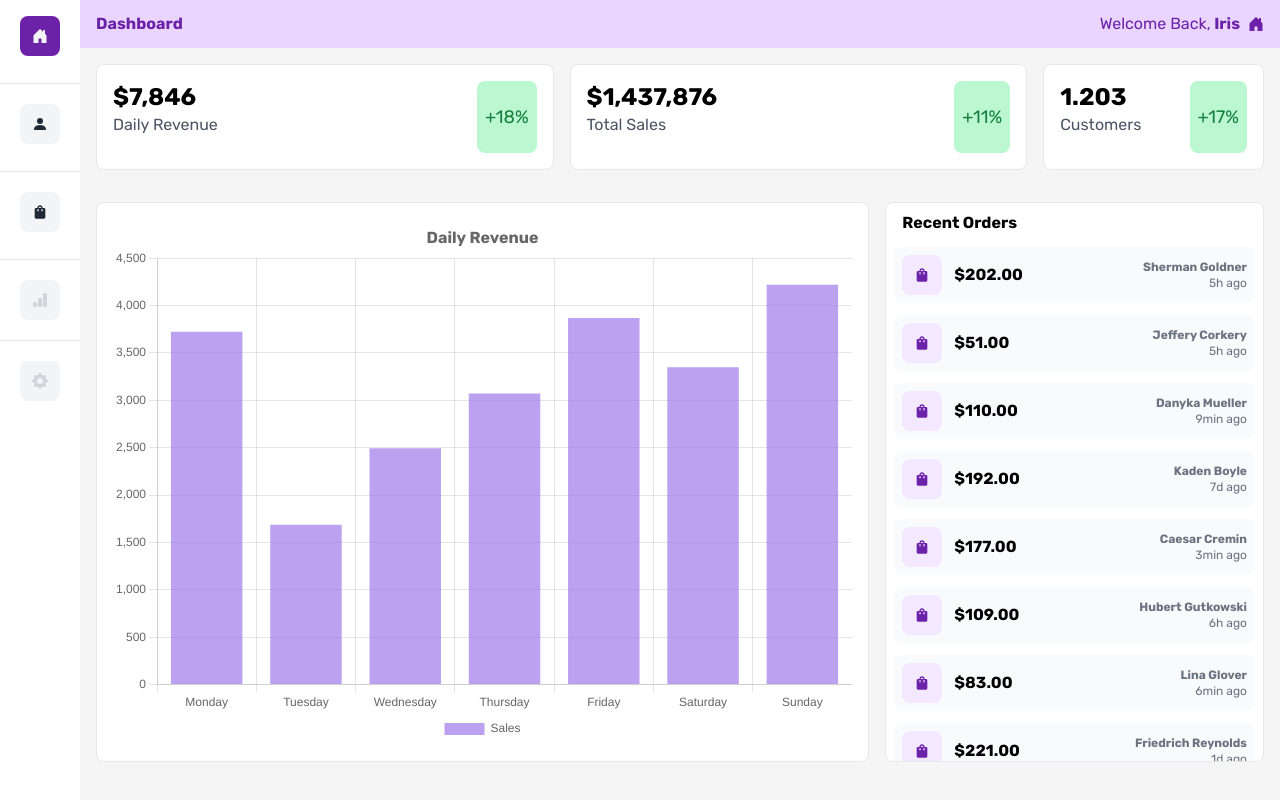
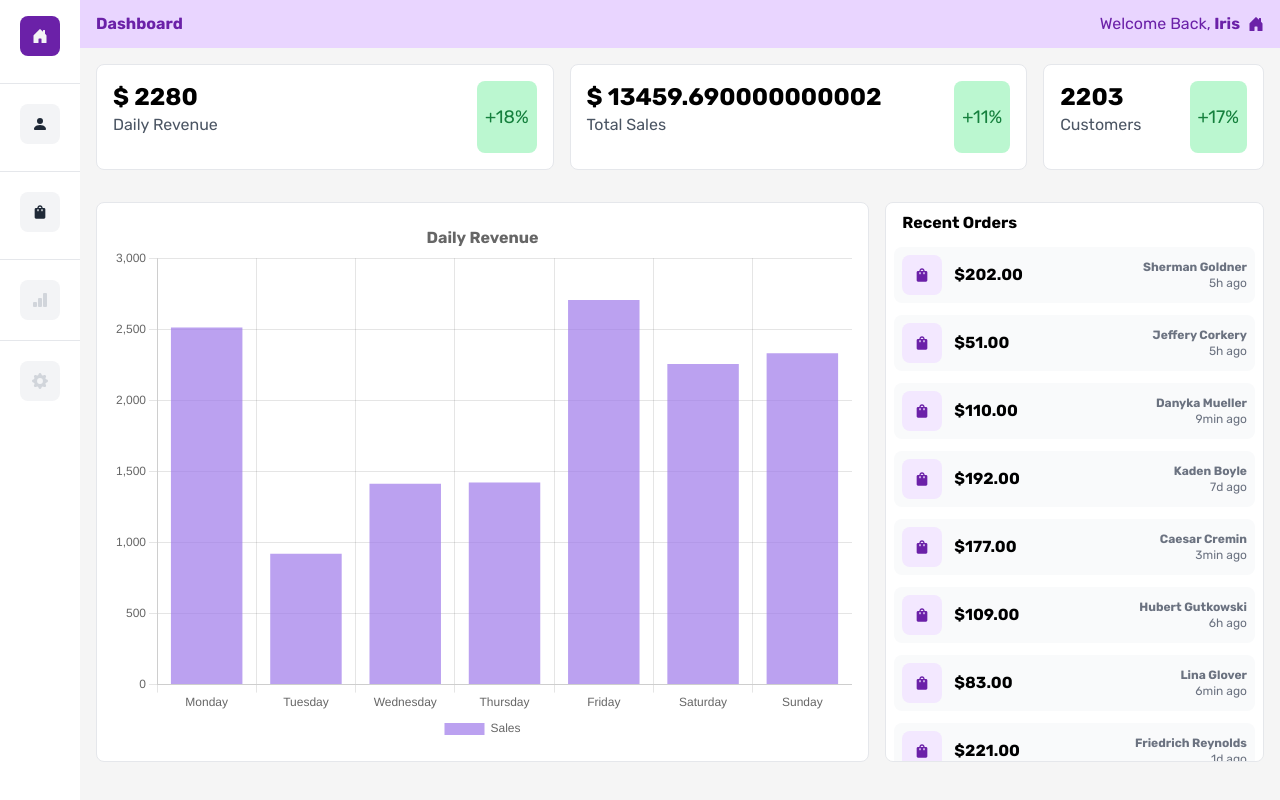
Before and after one commit to line-em/next-dashboard, a Next.js app: page / in a window 1280 px wide. Shown: the top 800 px of the page. Built offline with nearby package versions, Linux system fonts and the light colour scheme.

Commit message:
passed Data down to TopCharts so all index elements are in sync

```diff
--- a/src/components/TopCards.tsx
+++ b/src/components/TopCards.tsx
@@ -1,15 +1,17 @@
 import { User } from "@/fixtures/getUsers";
+import { getRandomSalesData, totalPrice } from "@/utils/financeFuncs";
 
 interface Props {
 	data: User[];
 }
 
 const TopCards = ({ data }: Props) => {
+	const weeklyRevenue = getRandomSalesData(totalPrice(data));
 	return (
 		<div className="grid lg:grid-cols-5 gap-4 p-4">
 			<div className="lg:col-span-2 col-span-1 bg-white flex justify-between w-full border p-4 rounded-lg">
 				<div className="flex flex-col w-full pb-4">
-					<p className="text-2xl font-bold">$7,846</p>
+					<p className="text-2xl font-bold">{"$ " + weeklyRevenue[0]}</p>
 					<p className="text-gray-600">Daily Revenue</p>
 				</div>
 				<p className="bg-green-200 flex justify-center items-center p-2 rounded-lg">
@@ -18,7 +20,7 @@ const TopCards = ({ data }: Props) => {
 			</div>
 			<div className="lg:col-span-2 col-span-1 bg-white flex justify-between w-full border p-4 rounded-lg">
 				<div className="flex flex-col w-full pb-4">
-					<p className="text-2xl font-bold">$1,437,876</p>
+					<p className="text-2xl font-bold">{"$ " + totalPrice(data)}</p>
 					<p className="text-gray-600">Total Sales</p>
 				</div>
 				<p className="bg-green-200 flex justify-center items-center p-2 rounded-lg">
@@ -27,7 +29,7 @@ const TopCards = ({ data }: Props) => {
 			</div>
 			<div className="bg-white flex justify-between w-full border p-4 rounded-lg">
 				<div className="flex flex-col w-full pb-4">
-					<p className="text-2xl font-bold">1.203</p>
+					<p className="text-2xl font-bold">2203</p>
 					<p className="text-gray-600">Customers</p>
 				</div>
 				<p className="bg-green-200 flex justify-center items-center p-2 rounded-lg">
--- a/src/fixtures/getUsers.ts
+++ b/src/fixtures/getUsers.ts
@@ -24,7 +24,7 @@ export const getUsers = (count: number): Array<User> => {
 			lastItemPrice: faker.commerce.price(50, 250, 2, "$"),
 			lastItemName:
 				faker.commerce.productAdjective() + " " + faker.commerce.product(),
-			total: faker.finance.amount(5, 2500, 2, "$"),
+			total: faker.finance.amount(5, 1500, 2, "$"),
 			status: faker.helpers.arrayElement(["On Hold", "Processing", "Completed"]),
 			time: `${~~(Math.random() * 10) + 1}${
 				timeOptions[~~(Math.random() * timeOptions.length)]
--- a/src/pages/index.tsx
+++ b/src/pages/index.tsx
@@ -27,7 +27,7 @@ export default function Home({ data }: Props) {
 				`}</style>
 			</Head>
 			<section className="bg-neutral-100 min-h-screen">
-				<TopCards />
+				<TopCards data={data} />
 				<div className="p-4 grid md:grid-cols-3 grid-cols-1 gap-4">
 					<BarChart data={data} />
 					<RecentOrders data={data} />
```
